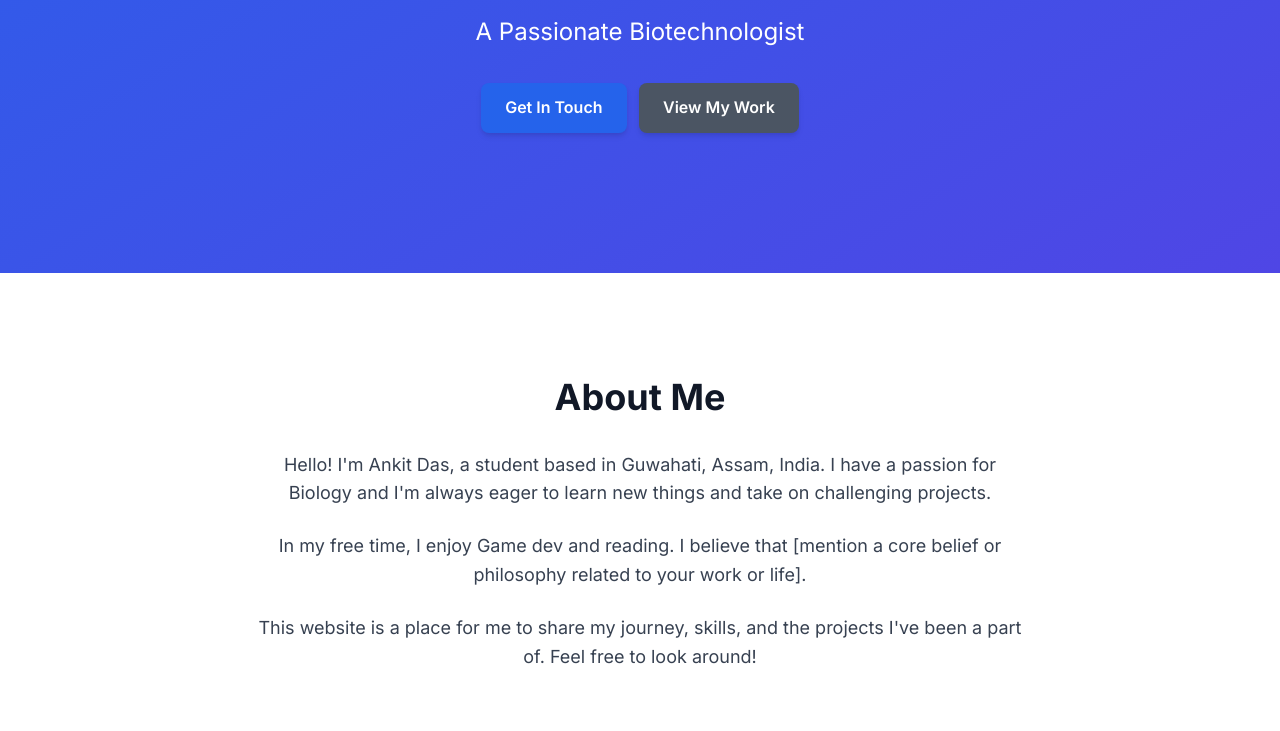
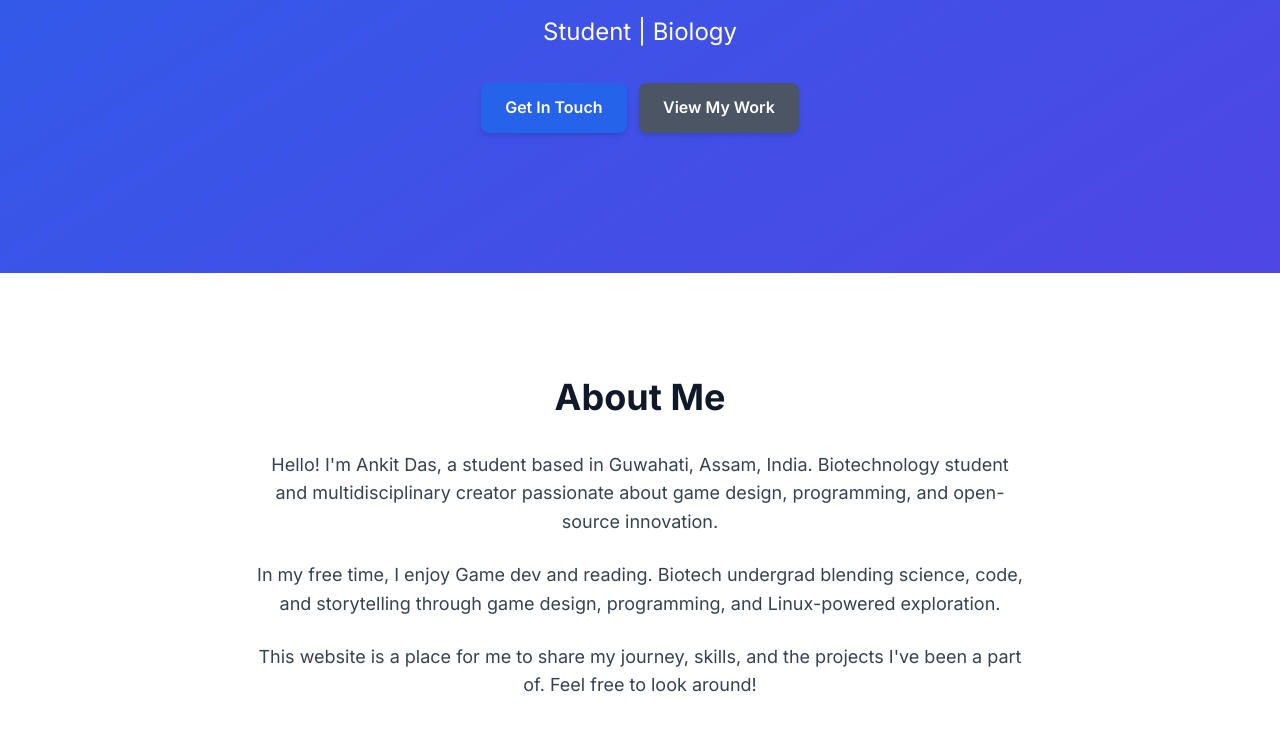
Before and after one commit to Anozthegreat/Ankit-profile, a plain HTML site: page index.html in a window 1280 px wide. Shown: the part 591-1322 px from the top of the page. Drawn offline with Linux system fonts and the light colour scheme.

Commit message:
Update index.html

```diff
--- a/index.html
+++ b/index.html
@@ -605,7 +605,7 @@
                      class="profile-photo"
                      onerror="this.onerror=null;this.src='https://placehold.co/200x200/CCCCCC/333333?text=Image+Not+Found&font=Inter';">
                 <h1 class="home-title">Hi, I'm Ankit Das</h1>
-                <p class="home-subtitle">A Passionate Biotechnologist</p>
+                <p class="home-subtitle">Student | Biology </p>
                 <div class="home-buttons">
                     <a href="#contact" class="btn btn-primary">Get In Touch</a>
                     <a href="#experience" class="btn btn-secondary">View My Work</a>
@@ -618,10 +618,10 @@
                 <h2 class="section-title">About Me</h2>
                 <div class="about-content">
                     <p>
-                        Hello! I'm Ankit Das, a student based in Guwahati, Assam, India. I have a passion for Biology and I'm always eager to learn new things and take on challenging projects.
+                        Hello! I'm Ankit Das, a student based in Guwahati, Assam, India. Biotechnology student and multidisciplinary creator passionate about game design, programming, and open-source innovation.
                     </p>
                     <p>
-                        In my free time, I enjoy Game dev and reading. I believe that [mention a core belief or philosophy related to your work or life].
+                        In my free time, I enjoy Game dev and reading. Biotech undergrad blending science, code, and storytelling through game design, programming, and Linux-powered exploration.
                     </p>
                     <p>
                         This website is a place for me to share my journey, skills, and the projects I've been a part of. Feel free to look around!
```
